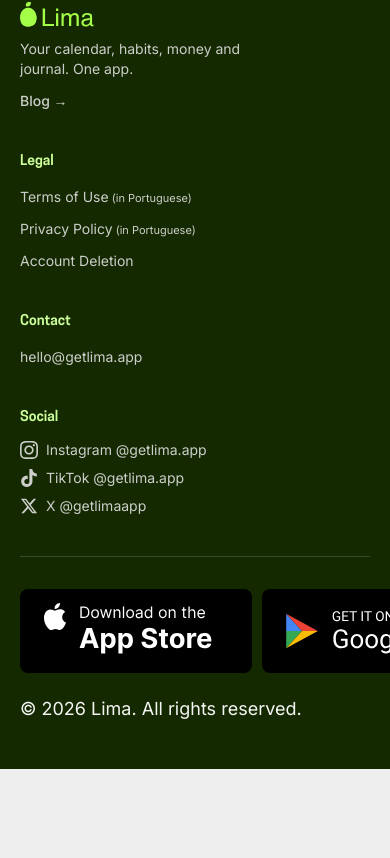
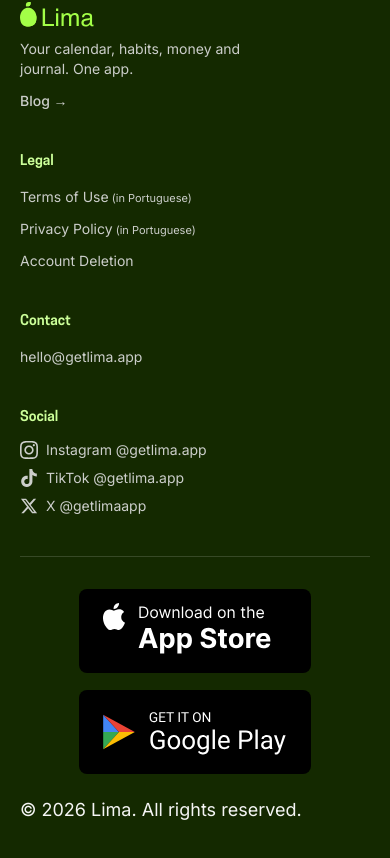
Before and after one commit to liuanzera/Lima-Website, a React (Vite) app: page / in a window 390 px wide. Shown: the part 7982-8840 px from the top of the page. Before the commit the page ends 8751 px from the top, so only its background shows below. Built offline with nearby package versions, Linux system fonts and the light colour scheme.

Commit message:
Empilha os badges do rodape no mobile, como no frame

```diff
--- a/src/sections/Footer.jsx
+++ b/src/sections/Footer.jsx
@@ -82,7 +82,9 @@
         <hr className="mt-10 border-white/15" />
 
         <div className="mt-8 flex flex-col gap-6">
-          <StoreBadges height={84} />
+          {/* Two 232px badges do not fit side by side on a phone, and the
+              mobile frame stacks them for exactly that reason. */}
+          <StoreBadges height={84} gap={17} className="max-tablet:flex-col" />
           <p className="text-lg leading-6 text-[#f5f5f4]">© 2026 Lima. All rights reserved.</p>
         </div>
       </div>
```
